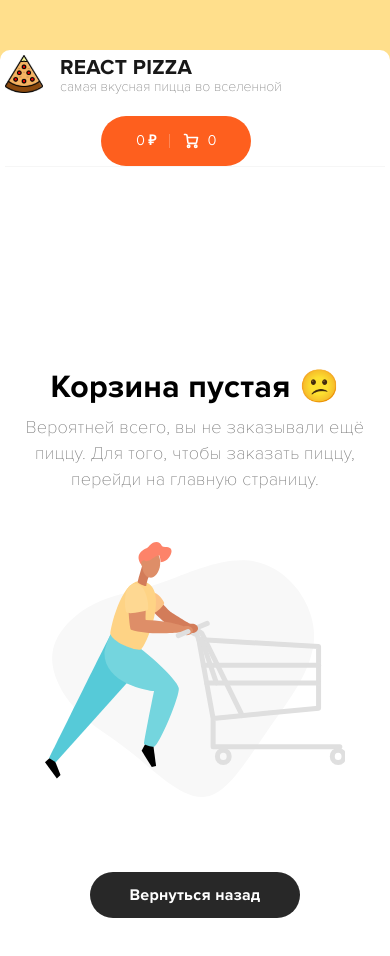
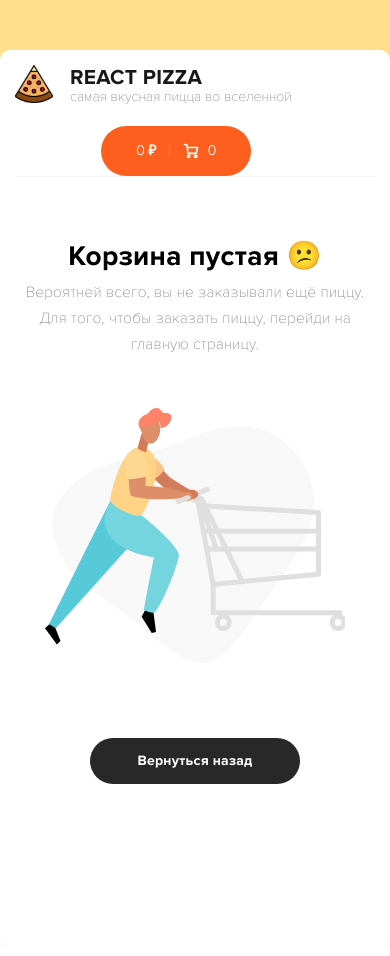
Before and after one commit to vladpro42/pizza, a React (Create React App) app: page /basket in a window 390 px wide. Shown: the top 956 px of the page. Built offline with nearby package versions, Linux system fonts and the light colour scheme.

Commit message:
add response

```diff
--- a/src/pages/BasketPage/basket.css
+++ b/src/pages/BasketPage/basket.css
@@ -21,7 +21,7 @@
 .basket__title {
     color: var(--black-color);
     font-family: "Proxima Nova Bold";
-    font-size: 32px;
+    font-size: 2rem;
     font-weight: 700;
     letter-spacing: 0.32px;
 }
@@ -79,7 +79,7 @@
 .box__title {
     color: var(--black-color);
     font-family: "Proxima Nova Bold";
-    font-size: 22px;
+    font-size: 1.4rem;
     font-weight: 700;
     letter-spacing: 0.22px;
 }
@@ -87,7 +87,7 @@
 .box__subtitle {
     color: var(--gray-8d);
     font-family: "Proxima Nova";
-    font-size: 18px;
+    font-size: 1.1rem;
     letter-spacing: 0.18px;
 }
 
@@ -118,7 +118,7 @@
     justify-self: center;
     color: var(--black-color);
     font-family: "Proxima Nova Bold";
-    font-size: 22px;
+    font-size: 1.4rem;
     font-weight: 700;
     letter-spacing: 0.22px;
 }
@@ -146,7 +146,7 @@
 .statistics__price {
     color: var(--black-color);
     font-family: "Proxima Nova";
-    font-size: 22px;
+    font-size: 1.4rem;
     font-weight: 400;
     letter-spacing: 0.22px;
 }
@@ -173,7 +173,7 @@
     border-radius: 30px;
     text-align: center;
     font-family: "Proxima Nova";
-    font-size: 16px;
+    font-size: 1rem;
     cursor: pointer;
 }
 
@@ -213,7 +213,7 @@
     margin-top: 160px;
     color: var(--black-color);
     font-family: "Proxima Nova Bold";
-    font-size: 32px;
+    font-size: 2rem;
     font-weight: 700;
     letter-spacing: 0.32px;
 }
@@ -223,7 +223,7 @@
     color: #777;
     text-align: center;
     font-family: "Proxima Nova";
-    font-size: 18px;
+    font-size: 1.1rem;
     line-height: 26px;
     letter-spacing: 0.18px;
     max-width: 547px;
@@ -244,7 +244,7 @@
     color: var(--white-color);
     text-align: center;
     font-family: "Proxima Nova Bold";
-    font-size: 16px;
+    font-size: 1rem;
     font-weight: 700;
     letter-spacing: 0.24px;
     margin: 75px 0 163px;
@@ -255,3 +255,16 @@
 .nav__back_clear:hover {
     box-shadow: 0 0 9px 1px black;
 }
+
+@media (max-width: 900px) {
+    .basket__title_clear {
+        margin-top: 80px;
+    }
+}
+
+
+@media (max-width: 585px) {
+    .basket__title_clear {
+        margin-top: 20px;
+    }
+}
--- a/src/style/App.css
+++ b/src/style/App.css
@@ -342,10 +342,16 @@ button {
   margin-left: 9px;
 }
 
+@media (min-width: 1200px) {
+  .container {
+    max-width: 1100px;
+  }
+}
+
 @media (max-width: 1200px) {
 
   .container {
-    max-width: 1100px;
+    max-width: 1000px;
   }
 
   .navigation__btns-box {
@@ -355,6 +361,15 @@ button {
   .menu {
     margin-left: 20px;
   }
+}
+
+@media (max-width: 1050px) {
+
+  .container {
+    max-width: 960px;
+    padding: 0 10px;
+  }
+
 }
 
 
@@ -390,6 +405,7 @@ button {
     grid-template-columns: 1fr;
     grid-template-rows: auto;
     align-content: space-between;
+    padding-top: 10px;
   }
 
   .title__wrap {
```
